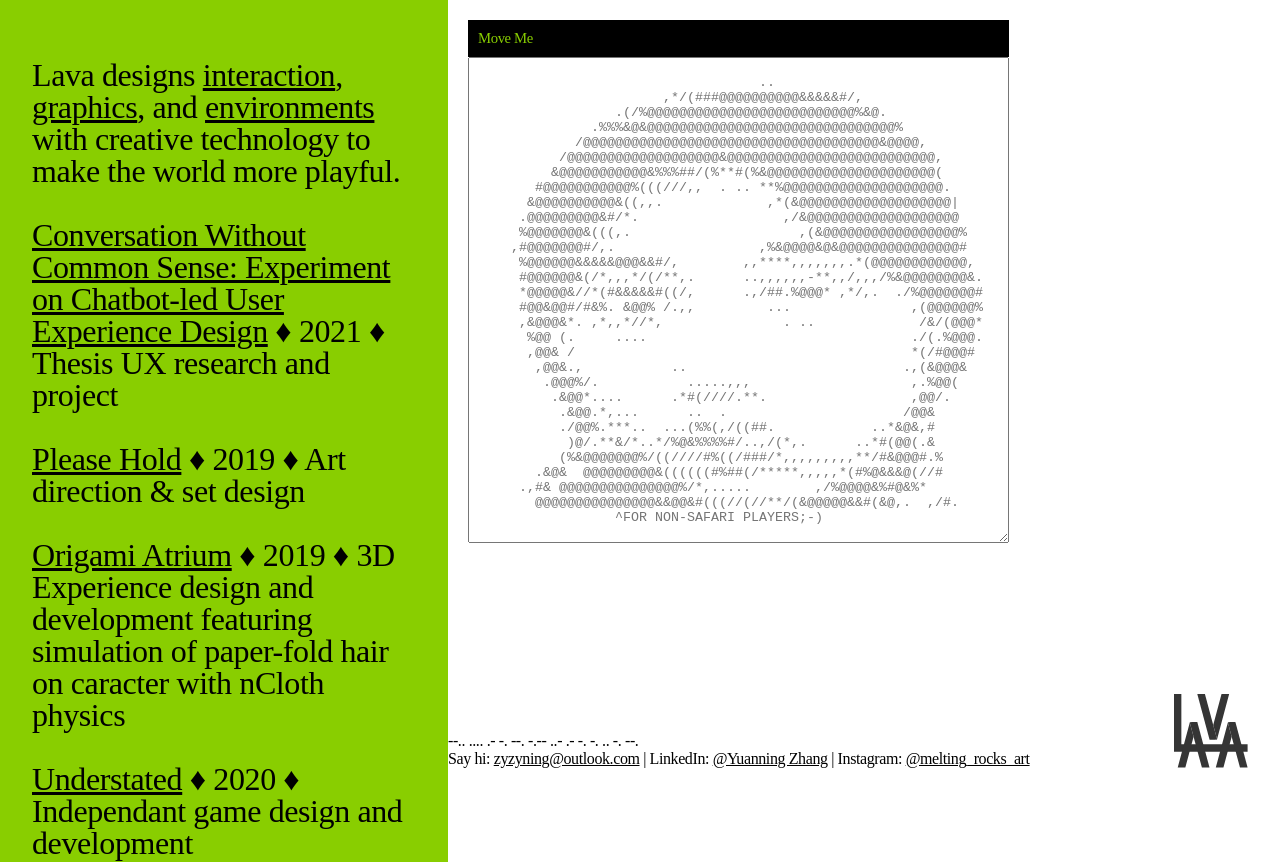
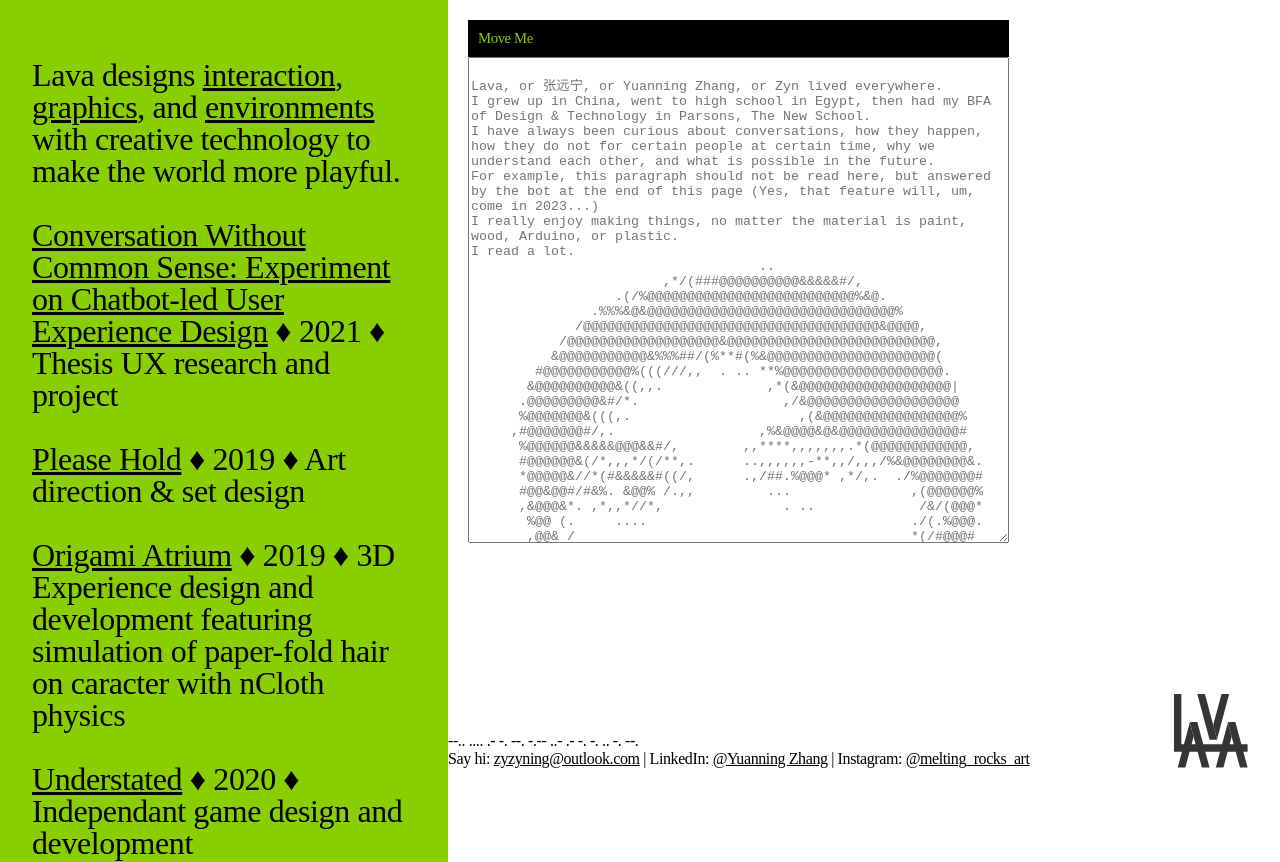
Before and after one commit to LalalalavaZ/portfolio, a plain HTML site: page index.html in a window 1280 px wide. Shown: the top 862 px of the page. Drawn offline with Linux system fonts and the light colour scheme; a web font is replaced by a local one.

Commit message:
20230126
changed thesis page

```diff
--- a/index.html
+++ b/index.html
@@ -64,6 +64,12 @@
         <div id="movediv">
             <div id="movedivheadr">Move Me</div>
             <textarea rows="32" cols="65" placeholder="
+Lava, or 张远宁, or Yuanning Zhang, or Zyn lived everywhere.
+I grew up in China, went to high school in Egypt, then had my BFA of Design & Technology in Parsons, The New School.
+I have always been curious about conversations, how they happen, how they do not for certain people at certain time, why we understand each other, and what is possible in the future.
+For example, this paragraph should not be read here, but answered by the bot at the end of this page (Yes, that feature will, um, come in 2023...)
+I really enjoy making things, no matter the material is paint, wood, Arduino, or plastic.
+I read a lot.
                                     ..
                         ,*/(###@@@@@@@@@@&&&&&#/,
                   .(/%@@@@@@@@@@@@@@@@@@@@@@@@@@%&@.
```
Also changed, not shown: cwcs.html (+2 -2 lines).
